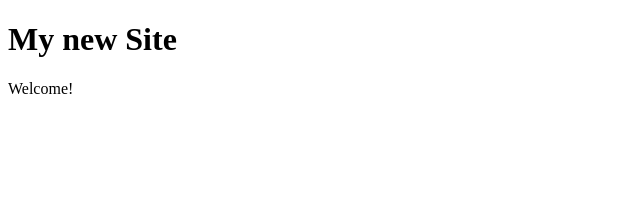
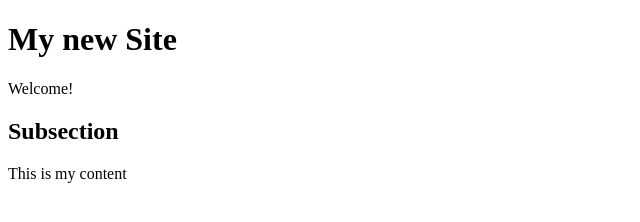
Before and after one commit to vfischer9/csc225-April16, a plain HTML site: page index.html in a window 1280 px wide. Shown: the whole page, without its empty margins (0-640 px from the left). Drawn offline with Linux system fonts and the light colour scheme.

Commit message:
adding more html, fixing title tag

```diff
--- a/index.html
+++ b/index.html
@@ -3,10 +3,12 @@
 <head>
     <meta charset="UTF-8">
     <meta name="viewport" content="width=device-width, initial-scale=1.0">
-    <title>My Cool Sites</title>
+    <title>My Cool Site</title>
 </head>
 <body>
     <h1>My new Site</h1>
     <p>Welcome!</p>
+    <h2>Subsection</h2>
+    <p>This is my content</p>
 </body>
 </html>
```
